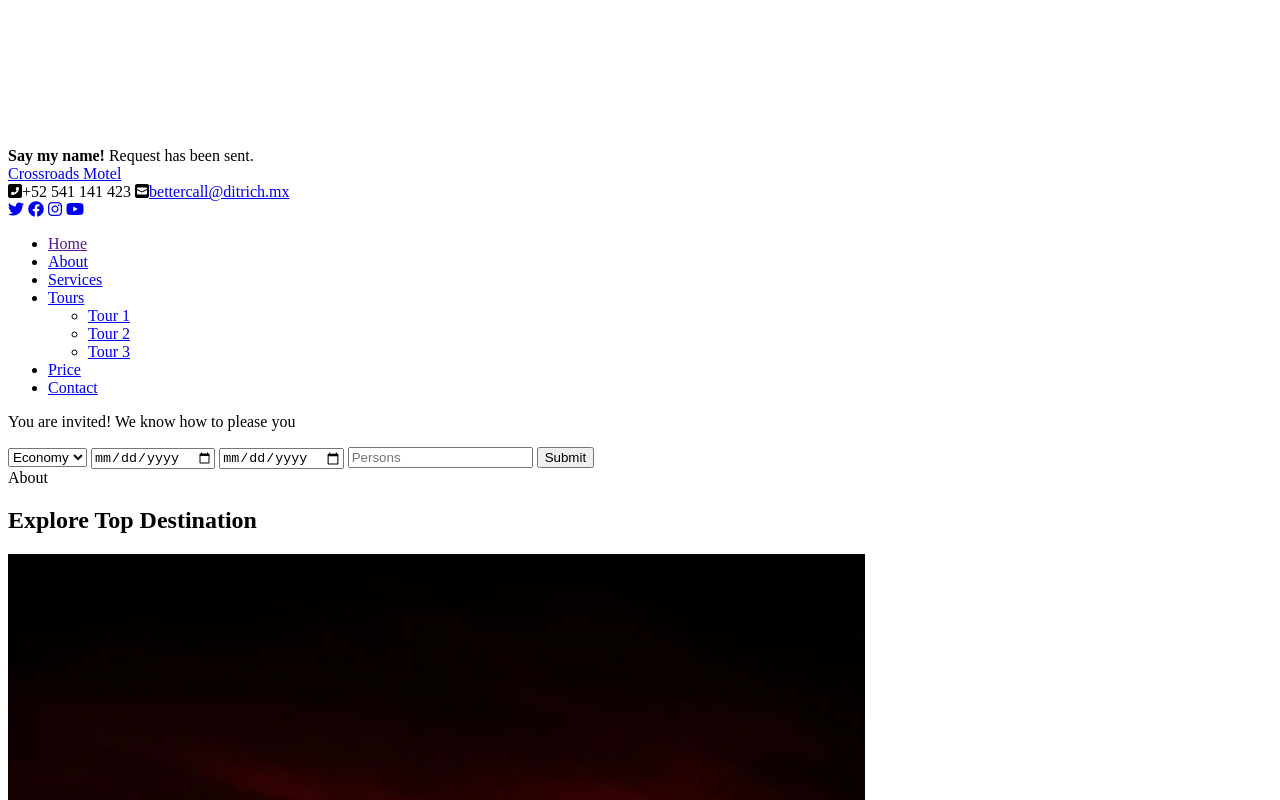
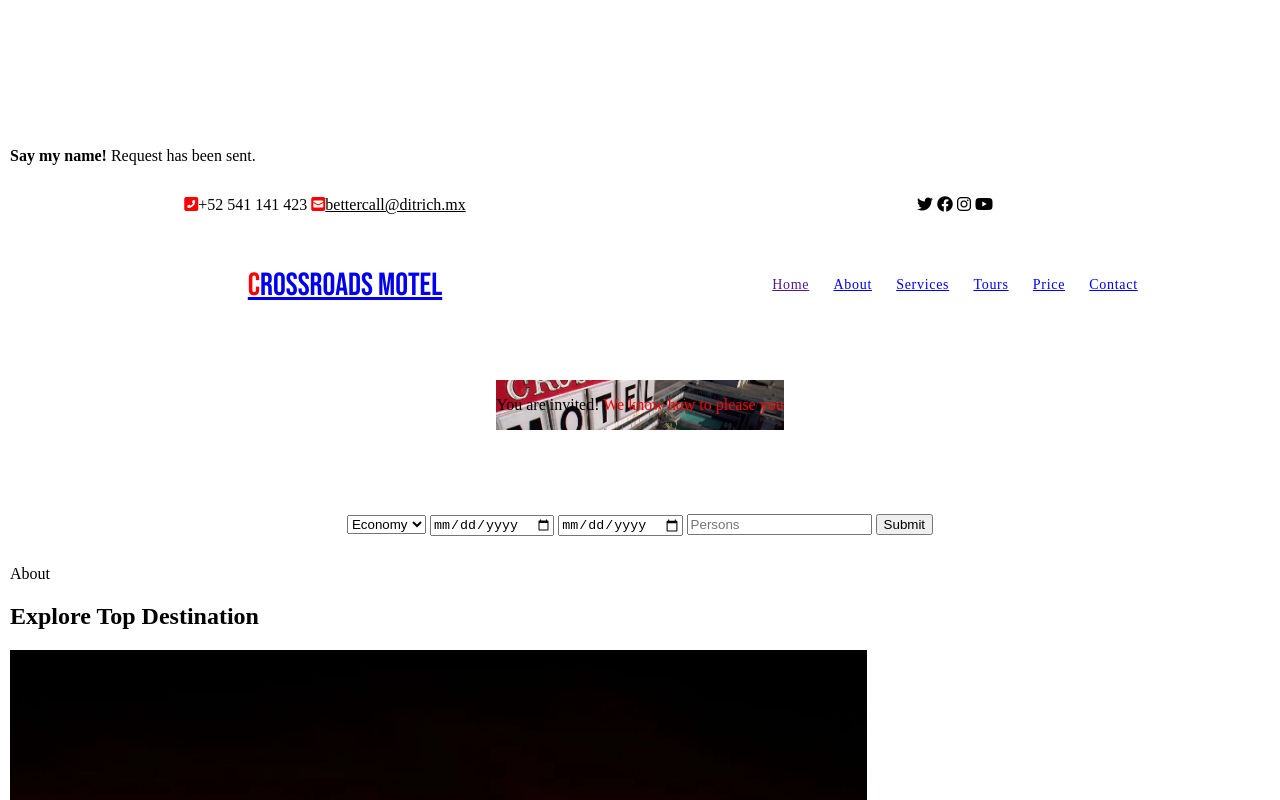
Before and after one commit to Daniel-Zarsky/Web_design_1, a plain HTML site: page index.html in a window 1280 px wide. Shown: the top 800 px of the page. Drawn offline with Linux system fonts and the light colour scheme.

Commit message:
header started

```diff
--- a/css/style.css
+++ b/css/style.css
@@ -1,8 +1,99 @@
 /*
- * Login:
+ * Login:xzarsk04
  *
  * Doplnte sve reseni.
  *
  * Nezapomente pridat strucne hromadne komentare pro pravidla jednotlivych sekci
  * a pro netrivialni useky kodu.
  */
+ body{
+    min-width: 768px;
+    max-width: 12000px;
+    margin-left: 10px;
+    margin-right: 10px;
+    background-color: white;
+    position: relative;
+    overflow: auto;
+ }
+ header {
+
+    top: 0; left: 0;
+    width: 100%;
+    min-height: 400px;
+    z-index: 1;
+
+    display: grid;
+    place-items: center;
+    grid-template-columns: 50% 50%;
+    grid-template-rows: 20% 20% 40% 20%;
+    gap: 0px 0px;
+    grid-template-areas:
+      "contacts networks"
+      "logo header-menu"
+      "header-title header-title"
+      "header-form header-form";
+ }
+
+.contacts { grid-area: contacts; }
+.networks { grid-area: networks;
+}
+.phone {
+    color: red;
+ }
+.networks a:link {
+    color: black;
+}
+.mail a:link {
+    color: black;
+}
+.mail {
+    color: red;
+}
+.logo { grid-area: logo;
+    font-family: Bebas Neue ;
+    font-size: 32px;
+    margin-left: 40px;}
+.header-menu { grid-area: header-menu; }
+
+.header-title { grid-area: header-title;
+                float:right;
+                background-image: url("/img/header.jpg");
+                background-size: cover; /* optional */
+                background-position: center; /* optional */
+            }
+
+p .sub-header-title {
+    color:red;
+}
+.header-form { grid-area: header-form; }
+
+.networks {
+
+    margin: 10px;
+
+}
+
+.main-title:visited{
+    color: black;
+}
+.first-letter{
+    color: red;
+}
+nav {
+    font-size: 14px;
+    letter-spacing: .05em;
+    word-spacing: 20px;
+    margin-right: 40px;
+}
+
+ul.vertlist li {
+    display: inline-block;
+     }
+ul.tours-button li {
+        display: block;
+    }
+nav ul li ul {
+    display:none;
+    }
+
+ nav ul li:hover > ul {display:list-item;}
--- a/index.html
+++ b/index.html
@@ -57,13 +57,13 @@
             <span>Request has been sent.</span>
         </div>
     </div>
-    <header id="header">
-        <div id="header-menu">
+    <header>
             <div class="logo">
-                <a href="index.html">Crossroads Motel</a>
+                <a href="index.html" class="main-title"><span class="first-letter">C</span>rossroads Motel</a>
             </div>
+
             <div class="contacts">
-                <span class="phone"><i class="fas fa-phone-square-alt"></i>+52 541 141 423</span>
+                <span class="phone"><i class="fas fa-phone-square-alt"></i></i></span>+52 541 141 423
                 <span class="mail"><i class="fas fa-envelope-square"></i><a href="mailto:bettercall@ditrich.mx">bettercall@ditrich.mx</a></span>
             </div>
             <div class="networks">
@@ -72,14 +72,15 @@
                 <span class="instagram"><a href="https://www.youtube.com/watch?v=kAvvoToKmrM"><i class="fab fa-instagram"></i></a></span>
                 <span class="youtube"><a href="https://www.youtube.com/watch?v=LwsgYoahVVs"><i class="fab fa-youtube"></i></a></span>
             </div>
-            <nav>
-                <ul>
+
+            <nav class="header-menu">
+                <ul class="vertlist">
                     <li><a href="">Home</a></li>
                     <li><a href="#about">About</a></li>
                     <li><a href="#services">Services</a></li>
-                    <li id="tours-button">
+                    <li>
                         <a href="#" onclick="openToursMenu(); return false;">Tours</a>
-                        <ul>
+                        <ul class="tours-button">
                             <li><a href="#tour1">Tour 1</a></li>
                             <li><a href="#tour2">Tour 2</a></li>
                             <li><a href="#tour3">Tour 3</a></li>
@@ -89,14 +90,14 @@
                     <li><a href="#contact">Contact</a></li>
                 </ul>
             </nav>
-        </div>
-        <div id="header-title">
+
+        <div class="header-title">
             <p>
                 <span>You are invited!</span>
-                <span>We know how to please you</span>
+                <span class="sub-header-title">We know how to please you</span>
             </p>
         </div>
-        <div id="header-form">
+        <div class="header-form">
             <form method="post" onsubmit="toast(); return false;">
                 <select name="room">
                     <option value="economy">Economy</option>
```
